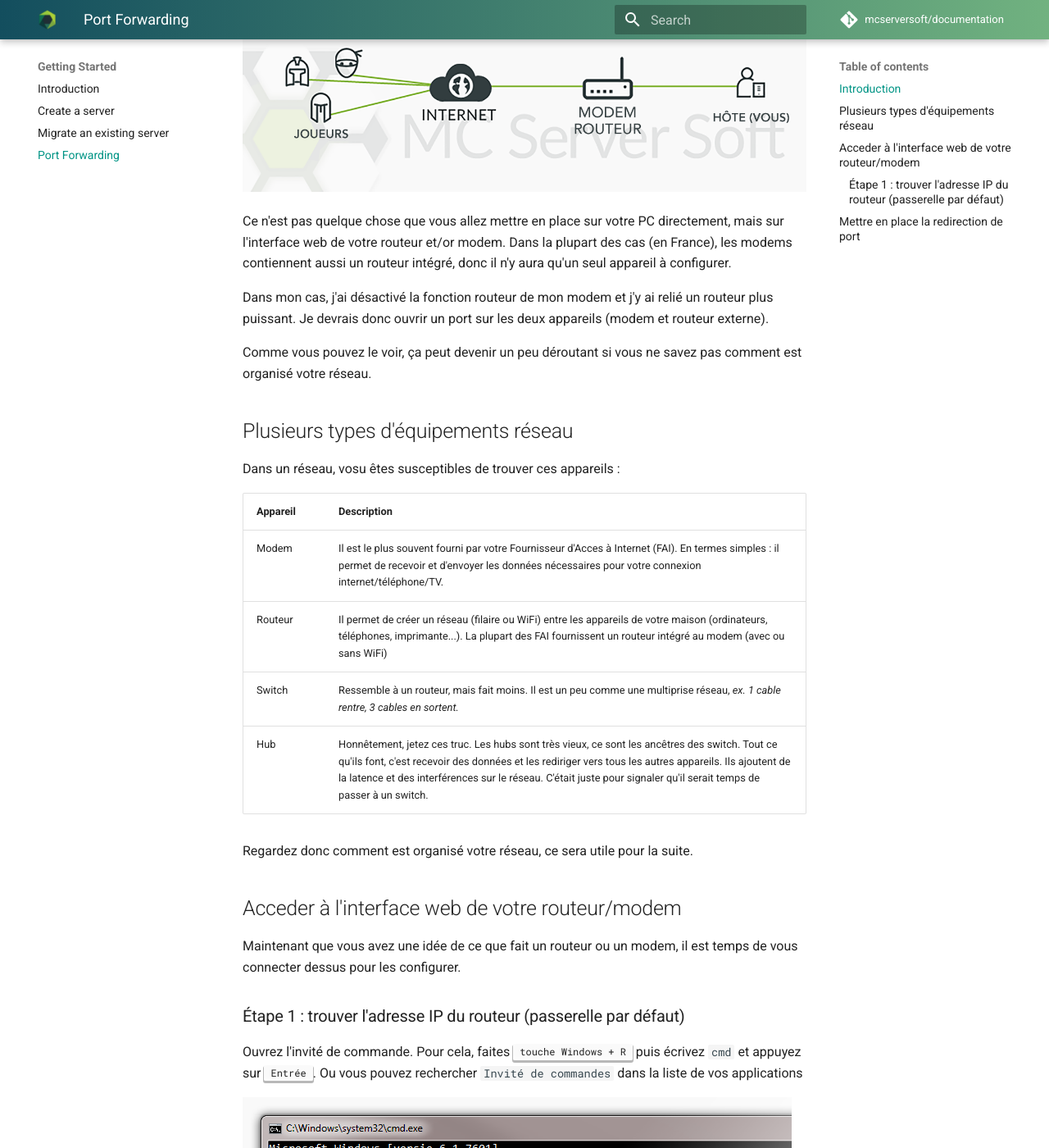
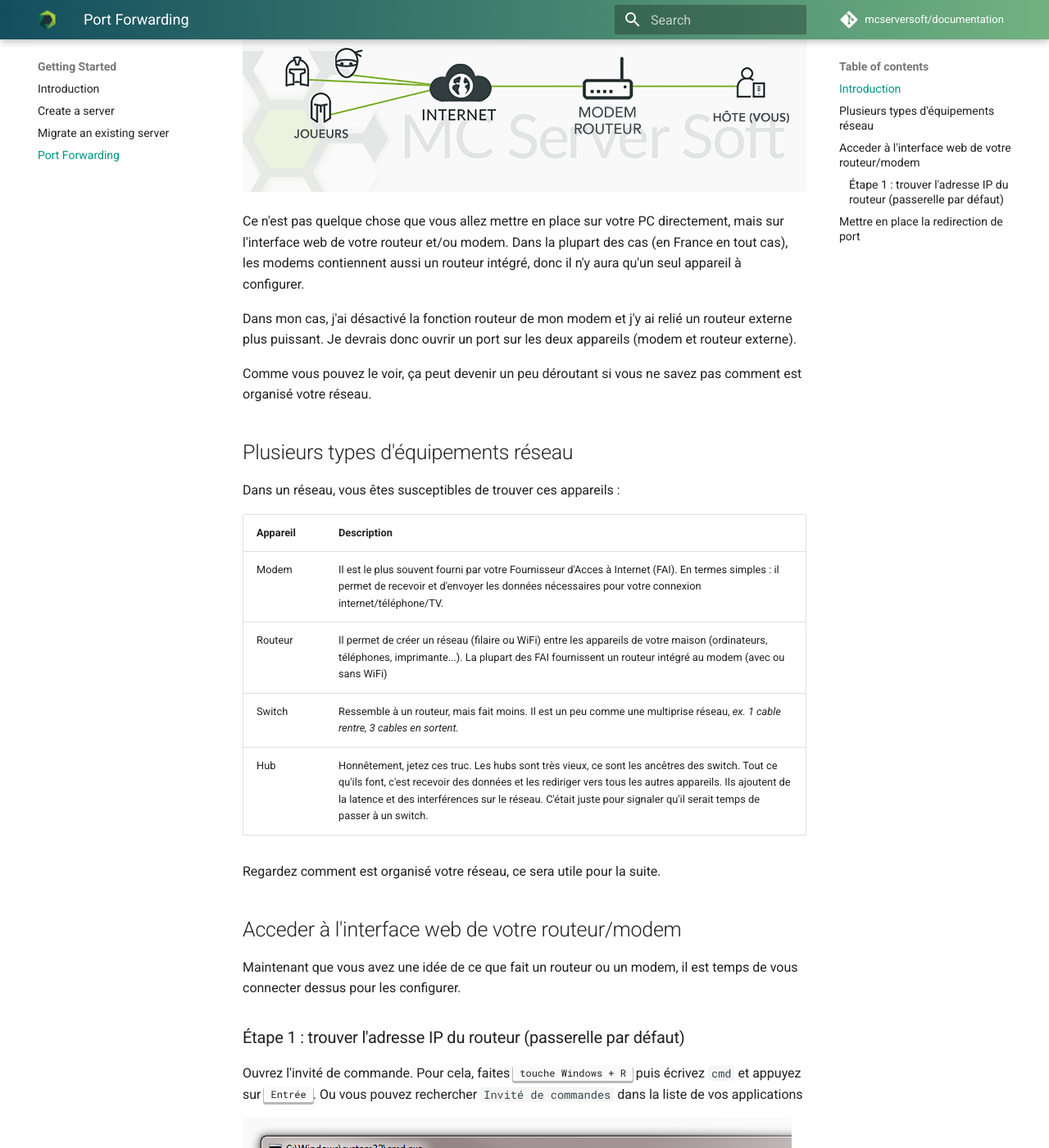
Before and after one commit to mcserversoft/documentation, an MkDocs documentation site: the page built from docs/port-forwarding.md, in a window 1280 px wide and 1400 px high, scrolled down 926 px. Shown: the whole window at 82% size. Built offline with MkDocs 1.6.1 and Material for MkDocs 9.7.7, drawn with Linux system fonts in a browser that asks for light colours; comment, search, counter and statistics services are not loaded.

Commit message:
Update port-forwarding.md

```diff
--- a/docs/port-forwarding.md
+++ b/docs/port-forwarding.md
@@ -16,16 +16,16 @@
 
 ![Overview of two networks. In the first one, port forwarding isn't setup correctly and fails, in the seconds everything works great](assets/screenshots/portforward_overview.png)
 
-Ce n'est pas quelque chose que vous allez mettre en place sur votre PC directement, mais sur l'interface web de votre routeur et/or modem. Dans la plupart des cas (en France), les modems contiennent aussi un routeur intégré, donc il n'y aura qu'un seul appareil à configurer.
+Ce n'est pas quelque chose que vous allez mettre en place sur votre PC directement, mais sur l'interface web de votre routeur et/ou modem. Dans la plupart des cas (en France en tout cas), les modems contiennent aussi un routeur intégré, donc il n'y aura qu'un seul appareil à configurer.
 
-Dans mon cas, j'ai désactivé la fonction routeur de mon modem et j'y ai relié un routeur plus puissant. Je devrais donc ouvrir un port sur les deux appareils (modem et routeur externe).
+Dans mon cas, j'ai désactivé la fonction routeur de mon modem et j'y ai relié un routeur externe plus puissant. Je devrais donc ouvrir un port sur les deux appareils (modem et routeur externe).
 
 Comme vous pouvez le voir, ça peut devenir un peu déroutant si vous ne savez pas comment est organisé votre réseau.
 
 <a name="different-network-devices"></a>
 ## Plusieurs types d'équipements réseau
 
-Dans un réseau, vosu êtes susceptibles de trouver ces appareils :
+Dans un réseau, vous êtes susceptibles de trouver ces appareils :
 
 Appareil | Description
 --- | ---
@@ -34,7 +34,7 @@
 Switch |Ressemble à un routeur, mais fait moins. Il est un peu comme une multiprise réseau, *ex. 1 cable rentre, 3 cables en sortent.*
 Hub | Honnêtement, jetez ces truc. Les hubs sont très vieux, ce sont les ancêtres des switch. Tout ce qu'ils font, c'est recevoir des données et les rediriger vers tous les autres appareils. Ils ajoutent de la latence et des interférences sur le réseau. C'était juste pour signaler qu'il serait temps de passer à un switch.
 
-Regardez donc comment est organisé votre réseau, ce sera utile pour la suite.
+Regardez comment est organisé votre réseau, ce sera utile pour la suite.
 
 <a name="accessing-your-router-modem-web-interface"></a>
 ## Acceder à l'interface web de votre routeur/modem
```
